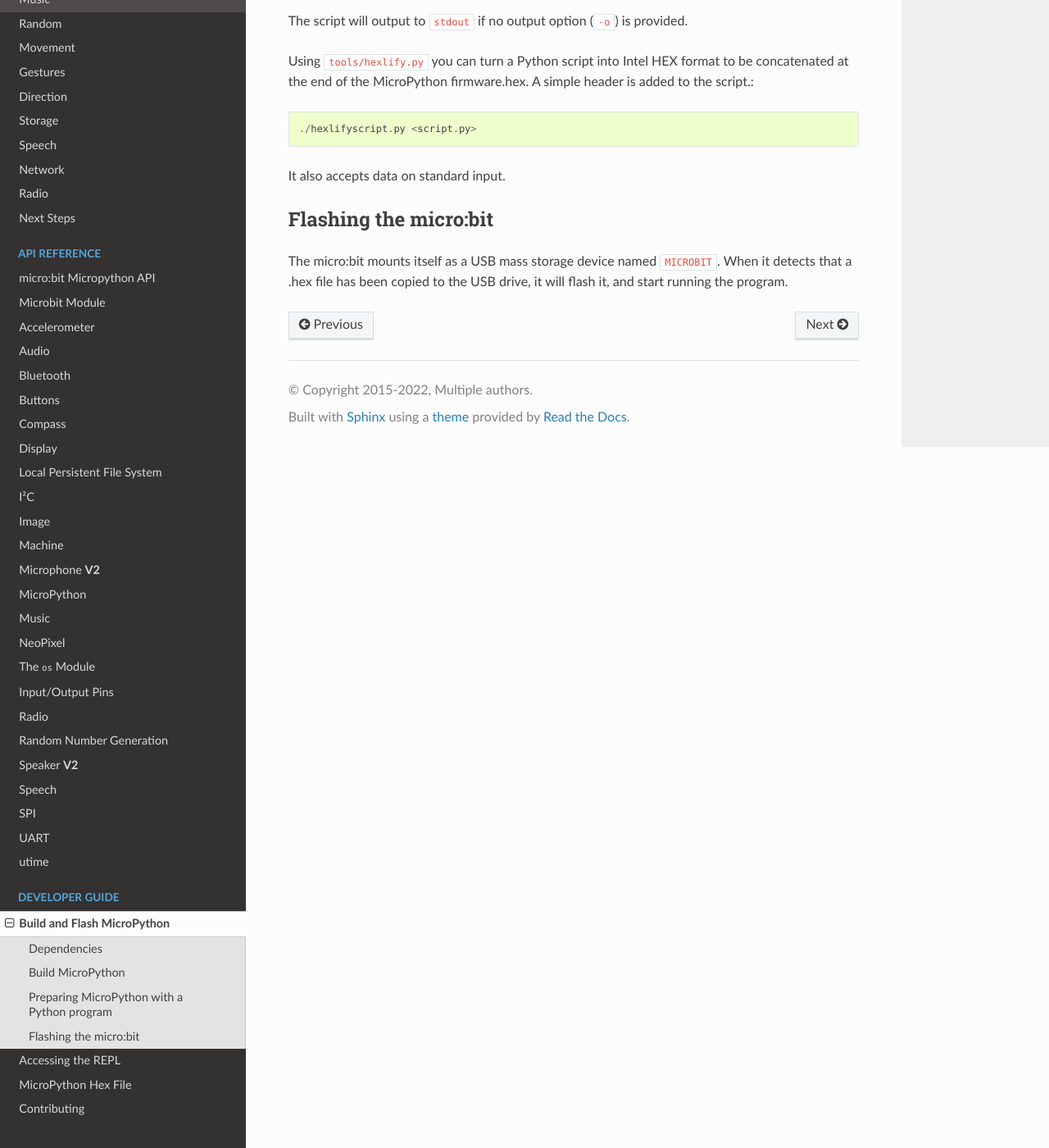
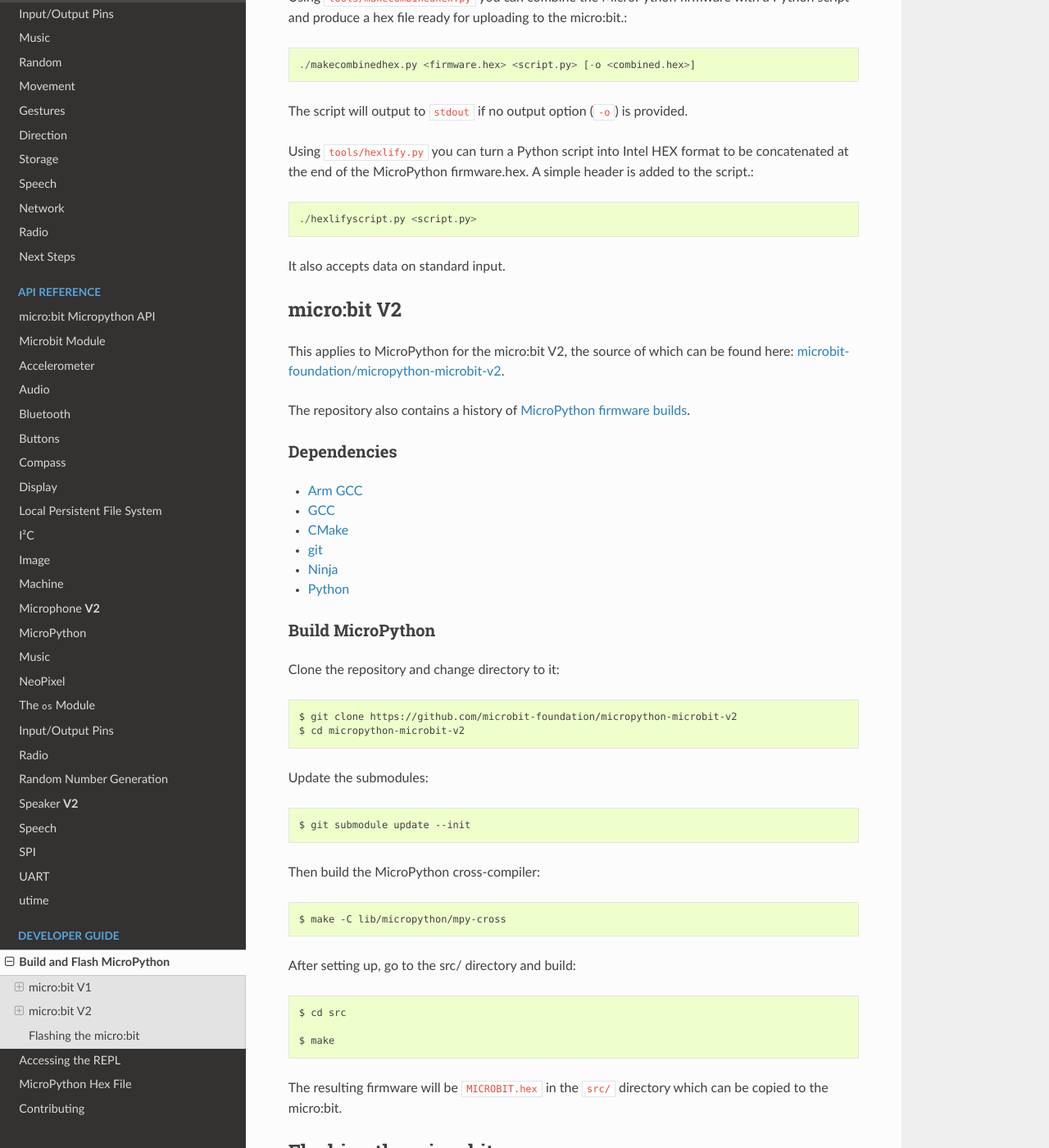
Before and after one commit to bbcmicrobit/micropython, a Sphinx documentation site: the page built from docs/devguide/flashfirmware.rst, in a window 1280 px wide and 1400 px high, scrolled down 1404 px. Shown: the whole window at 82% size. Built offline with Sphinx 7.4.7 and the Read the Docs theme 2.0.0, drawn with Linux system fonts in a browser that asks for light colours; pages that are not in the unit, such as notebooks, are missing from menus; some of the changed text lies outside the part shown.

Commit message:
docs: dev guide updates (#711)
Completes and merges build and flash pages.
Adds V2 info.
Removes outdated FAQ page.
Adds WebUSB info to REPL page.

Rebase update: Keeps and updates the flashing paragraph in
flashfirmware page.

```diff
--- a/docs/devguide/flashfirmware.rst
+++ b/docs/devguide/flashfirmware.rst
@@ -3,6 +3,12 @@
 ===========================
 Build and Flash MicroPython
 ===========================
+
+micro:bit V1
+============
+
+This applies to MicroPython for the micro:bit V1, the source of which can be
+found here: `bbcmicrobit/micropython <https://github.com/bbcmicrobit/micropython>`_.
 
 Dependencies
 ------------
@@ -68,8 +74,54 @@
 
 It also accepts data on standard input.
 
+
+micro:bit V2
+============
+
+This applies to MicroPython for the micro:bit V2, the source of which can be
+found here: `microbit-foundation/micropython-microbit-v2 <https://github.com/microbit-foundation/micropython-microbit-v2>`_.
+
+The repository also contains a history of
+`MicroPython firmware builds <https://github.com/microbit-foundation/micropython-microbit-v2/actions>`_.
+
+Dependencies
+------------
+
+- `Arm GCC <https://developer.arm.com/tools-and-software/open-source-software/developer-tools/gnu-toolchain/gnu-rm/downloads>`_
+- `GCC <http://gcc.gnu.org/install/>`_
+- `CMake <https://cmake.org/>`_
+- `git <https://git-scm.com/>`_
+- `Ninja <https://ninja-build.org/>`_
+- `Python <https://www.python.org/downloads/>`_
+
+Build MicroPython
+-----------------
+
+Clone the repository and change directory to it::
+
+    $ git clone https://github.com/microbit-foundation/micropython-microbit-v2
+    $ cd micropython-microbit-v2
+
+Update the submodules::
+
+    $ git submodule update --init
+
+Then build the MicroPython cross-compiler::
+
+    $ make -C lib/micropython/mpy-cross
+
+After setting up, go to the src/ directory and build::
+
+    $ cd src
+
+    $ make
+
+The resulting firmware will be ``MICROBIT.hex`` in the ``src/``
+directory which can be copied to the micro:bit.
+
+
 Flashing the micro:bit
-----------------------
+======================
 
 The micro:bit mounts itself as a USB mass storage device named ``MICROBIT``.
 When it detects that a .hex file has been copied to the USB drive, it will
```
Also changed, not shown: docs/devguide/hexformat.rst (+8 -16 lines).
